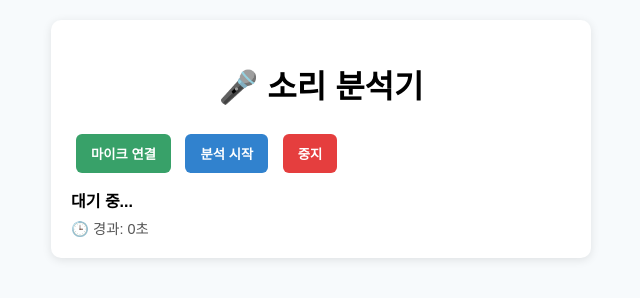
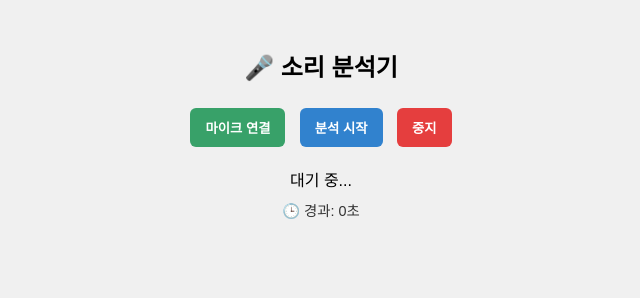
Before and after one commit to openuarm73-lgtm/my-noise-analyzer, a plain HTML site: page 분석.html in a window 1280 px wide. Shown: the whole page, without its empty margins (319-959 px from the left). Drawn offline with Linux system fonts and the light colour scheme.

Commit message:
Update 분석.html

```diff
--- a/분석.html
+++ b/분석.html
@@ -6,47 +6,35 @@
 <style>
 body {
     font-family: Arial, sans-serif;
-    background: #f7fafc;
-    margin: 0;
+    background-color: #f0f0f0;
+    text-align: center;
     padding: 20px;
-}
-.container {
-    background: white;
-    border-radius: 10px;
-    padding: 20px;
-    box-shadow: 0 2px 10px rgba(0,0,0,0.1);
-    max-width: 500px;
-    margin: auto;
-}
-h1 {
-    text-align: center;
 }
 button {
     margin: 5px;
     padding: 10px 15px;
     border: none;
     border-radius: 6px;
+    font-weight: bold;
     color: white;
-    font-weight: bold;
     cursor: pointer;
 }
 #connectBtn { background-color: #38a169; }
 #startBtn { background-color: #3182ce; }
 #stopBtn { background-color: #e53e3e; }
-#status { margin-top: 10px; font-weight: bold; }
-#timeElapsed { margin-top: 5px; color: #555; font-size: 0.9rem; }
+#status { margin-top: 15px; font-size: 1rem; }
+#elapsedTime { margin-top: 8px; color: #333; font-size: 0.9rem; }
 </style>
 </head>
 <body>
-<div class="container">
-    <h1>🎤 소리 분석기</h1>
-    <button id="connectBtn">마이크 연결</button>
-    <button id="startBtn" disabled>분석 시작</button>
-    <button id="stopBtn" disabled>중지</button>
+<h2>🎤 소리 분석기</h2>
 
-    <div id="status">대기 중...</div>
-    <div id="timeElapsed">🕒 경과: 0초</div>
-</div>
+<button id="connectBtn">마이크 연결</button>
+<button id="startBtn" disabled>분석 시작</button>
+<button id="stopBtn" disabled>중지</button>
+
+<div id="status">대기 중...</div>
+<div id="elapsedTime">🕒 경과: 0초</div>
 
 <script>
 let audioContext, analyser, source, stream;
@@ -54,11 +42,11 @@ let isRunning = false;
 let startTime = 0;
 let timer = null;
 
-const connectBtn = document.getElementById('connectBtn');
-const startBtn = document.getElementById('startBtn');
-const stopBtn = document.getElementById('stopBtn');
-const statusEl = document.getElementById('status');
-const timeEl = document.getElementById('timeElapsed');
+const connectBtn = document.getElementById("connectBtn");
+const startBtn = document.getElementById("startBtn");
+const stopBtn = document.getElementById("stopBtn");
+const statusEl = document.getElementById("status");
+const elapsedEl = document.getElementById("elapsedTime");
 
 connectBtn.onclick = async () => {
     try {
@@ -70,7 +58,7 @@ connectBtn.onclick = async () => {
 
         connectBtn.disabled = true;
         startBtn.disabled = false;
-        statusEl.textContent = "✅ 마이크 연결됨. 분석 시작 가능.";
+        statusEl.textContent = "✅ 마이크 연결 완료. 분석 시작 가능.";
     } catch (err) {
         statusEl.textContent = "❌ 마이크 연결 실패: " + err.message;
     }
@@ -97,7 +85,7 @@ stopBtn.onclick = () => {
 
 function updateElapsedTime() {
     const elapsed = Math.floor((Date.now() - startTime) / 1000);
-    timeEl.textContent = `🕒 경과: ${elapsed}초`;
+    elapsedEl.textContent = `🕒 경과: ${elapsed}초`;
 }
 
 function analyze() {
@@ -105,7 +93,7 @@ function analyze() {
     const data = new Float32Array(analyser.frequencyBinCount);
     analyser.getFloatFrequencyData(data);
     const peak = Math.max(...data);
-    // 필요 시 여기에서 분석 로직 추가 가능
+    // 필요 시 분석 로직 추가 가능
     requestAnimationFrame(analyze);
 }
 </script>
```
